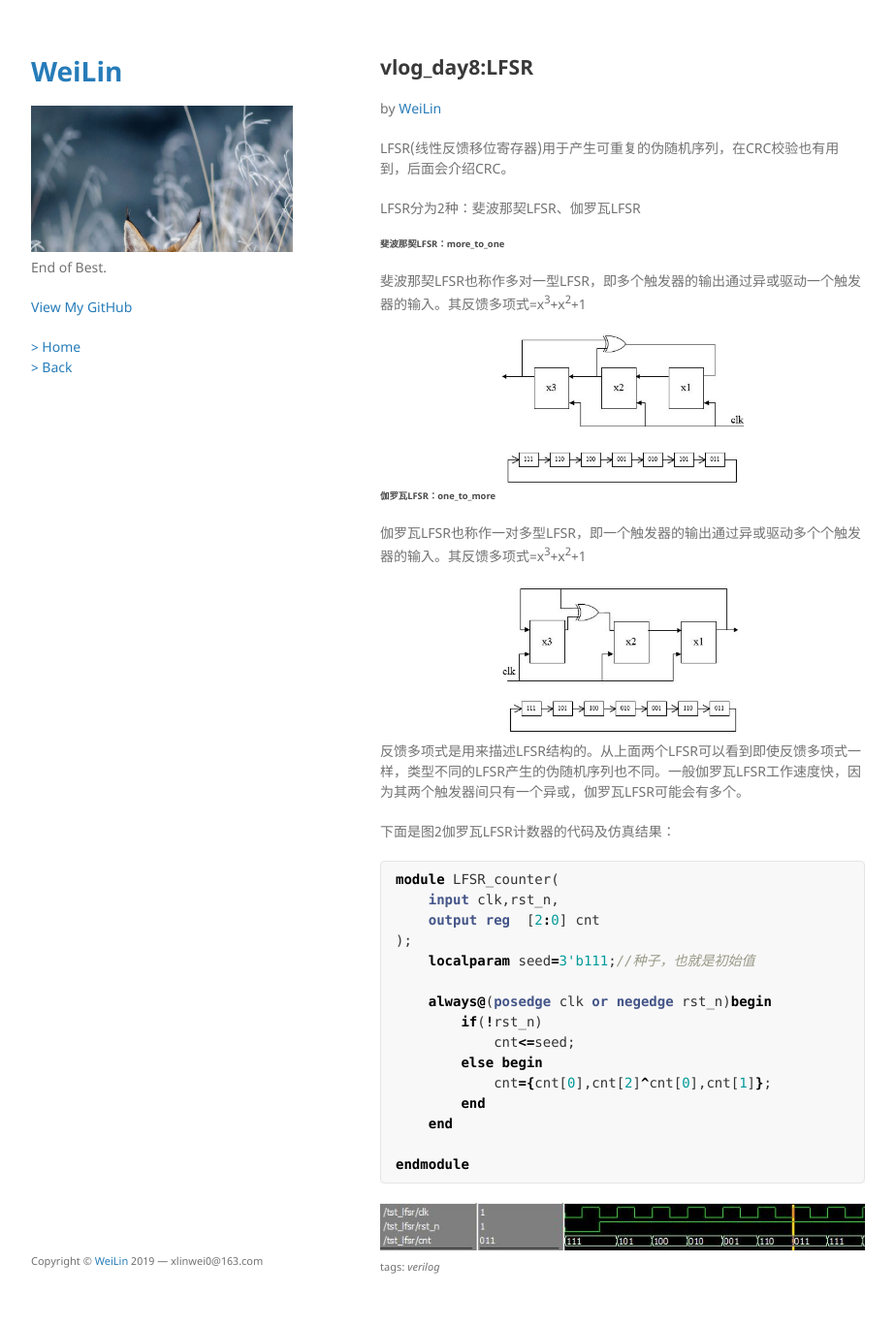
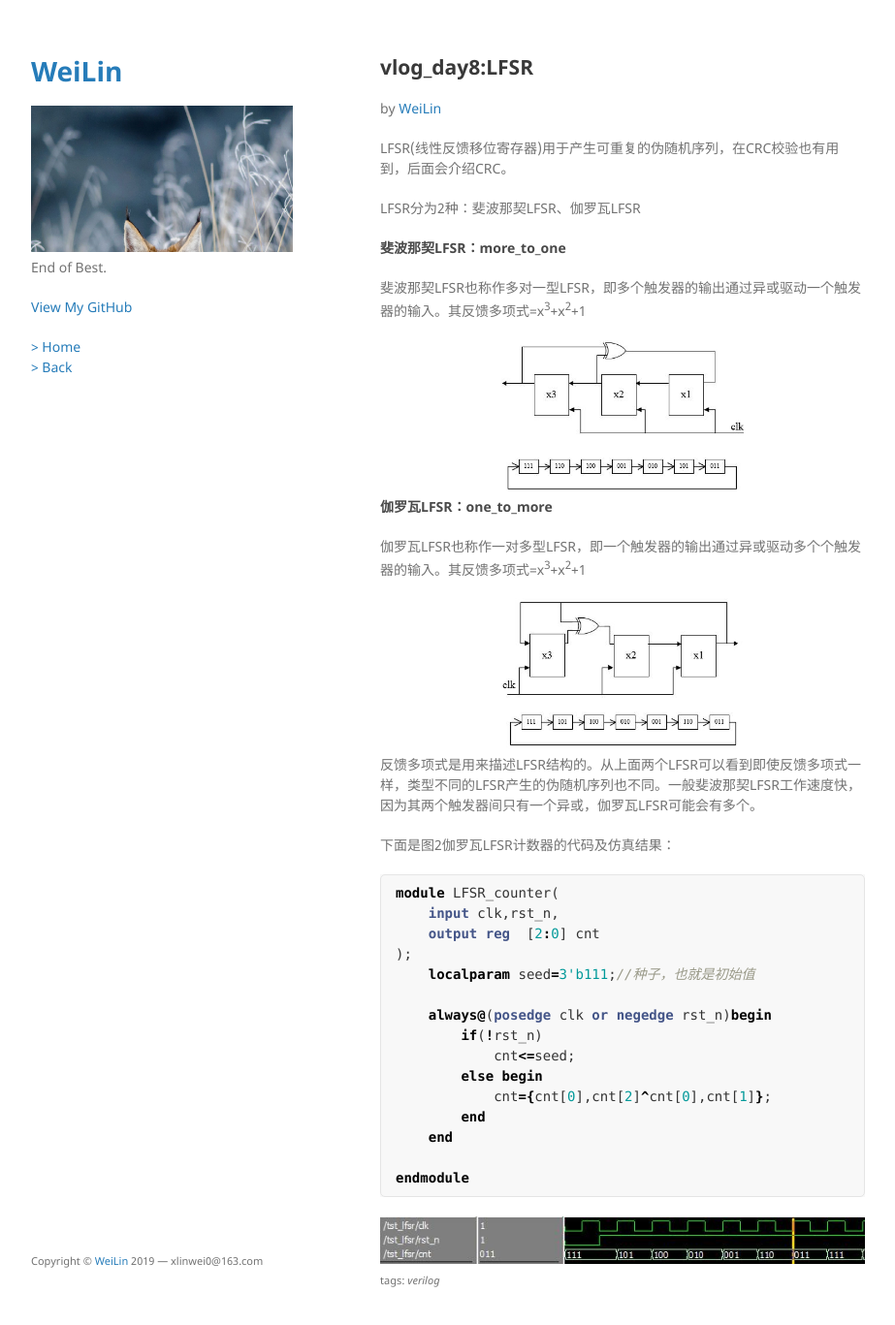
Before and after one commit to xLinWei/xLinWei.github.io, a Jekyll site: the page built from docs/vlog_eday/vlog_day08.md, in a window 1280 px wide and 1380 px high. Shown: the top 1367 px of the window at 97% size, without its empty margins (178-1101 px from the left). Built offline with Jekyll 4.4.1, drawn with Linux system fonts in a browser that asks for light colours; our own code applies the rules of GitHub Pages for plain Markdown files.

Commit message:
little change

````diff
--- a/docs/vlog_eday/vlog_day08.md
+++ b/docs/vlog_eday/vlog_day08.md
@@ -9,16 +9,16 @@ by [WeiLin](https://github.com/xLinWei)
 LFSR(线性反馈移位寄存器)用于产生可重复的伪随机序列，在CRC校验也有用到，后面会介绍CRC。
 
 LFSR分为2种：斐波那契LFSR、伽罗瓦LFSR
-###### 斐波那契LFSR：more_to_one
+#### 斐波那契LFSR：more_to_one
 斐波那契LFSR也称作多对一型LFSR，即多个触发器的输出通过异或驱动一个触发器的输入。其反馈多项式=x<sup>3</sup>+x<sup>2</sup>+1
 <center><img src="image/day08/LFSR1.png" width="50%"></center>
 
 
-###### 伽罗瓦LFSR：one_to_more
+#### 伽罗瓦LFSR：one_to_more
 伽罗瓦LFSR也称作一对多型LFSR，即一个触发器的输出通过异或驱动多个个触发器的输入。其反馈多项式=x<sup>3</sup>+x<sup>2</sup>+1
 <center><img src="image/day08/LFSR2.png" width="50%"></center>
 
-反馈多项式是用来描述LFSR结构的。从上面两个LFSR可以看到即使反馈多项式一样，类型不同的LFSR产生的伪随机序列也不同。一般伽罗瓦LFSR工作速度快，因为其两个触发器间只有一个异或，伽罗瓦LFSR可能会有多个。
+反馈多项式是用来描述LFSR结构的。从上面两个LFSR可以看到即使反馈多项式一样，类型不同的LFSR产生的伪随机序列也不同。一般斐波那契LFSR工作速度快，因为其两个触发器间只有一个异或，伽罗瓦LFSR可能会有多个。
 
 下面是图2伽罗瓦LFSR计数器的代码及仿真结果：
 ```verilog
````
Also changed, not shown: docs/vlog_eday/vlog_day11.md (+1 -1 lines).
